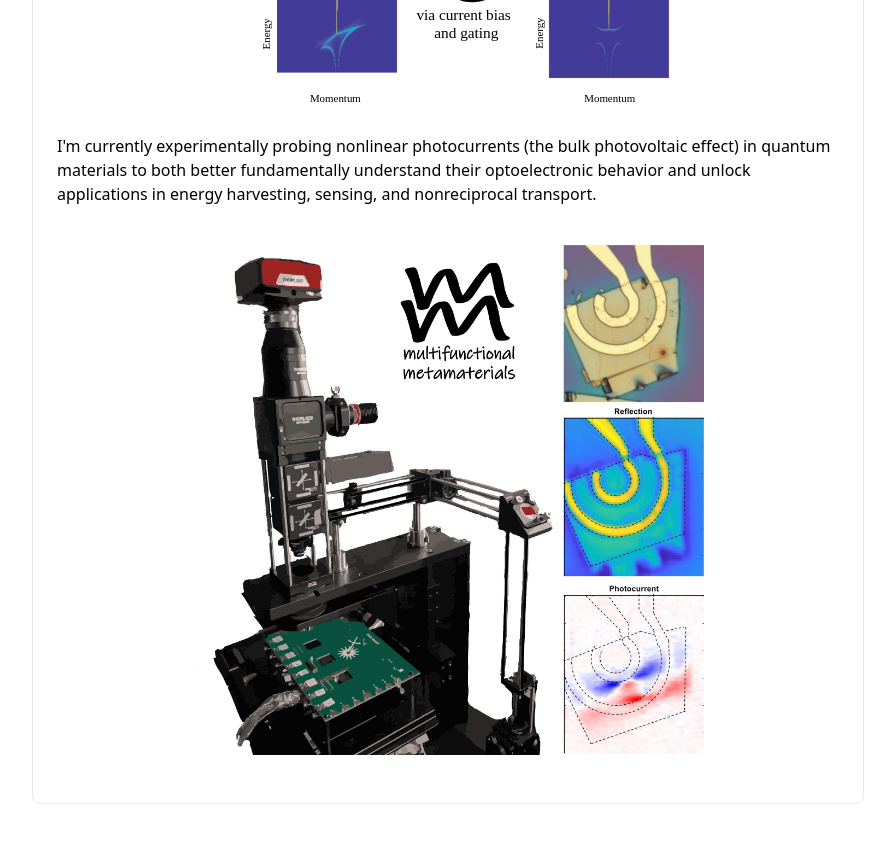
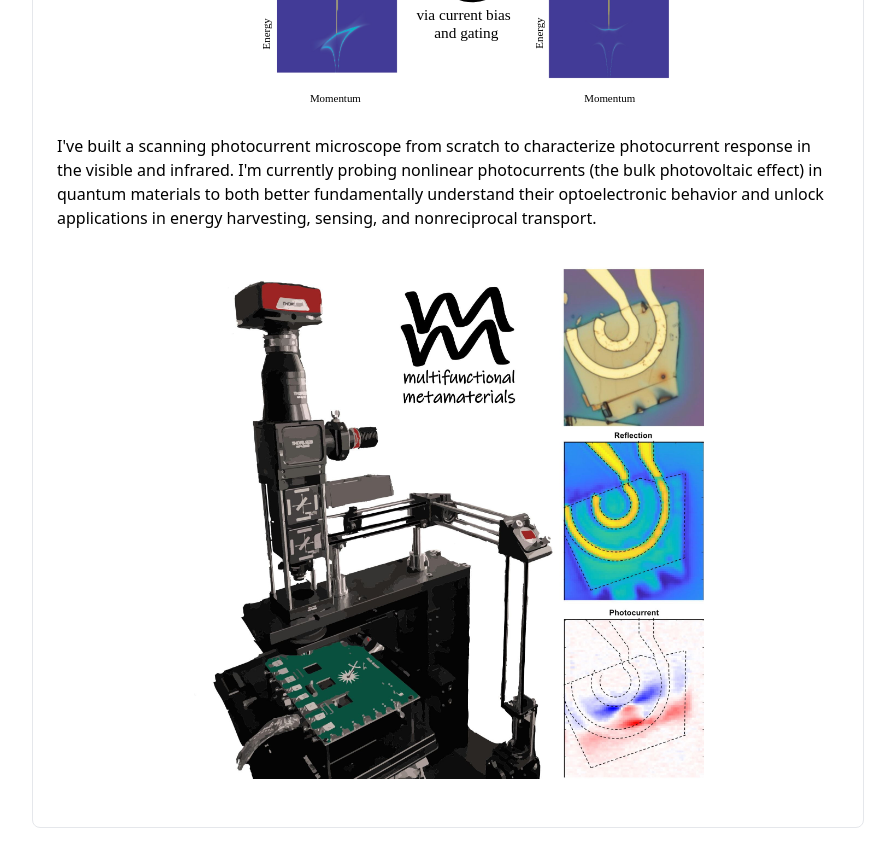
Before and after one commit to morganblevins/cv, a Next.js app: page / in a window 1280 px wide. Shown: the part 1260-2126 px from the top of the page, without its empty margins (192-1087 px from the left). Built offline with nearby package versions, Linux system fonts and the light colour scheme.

Commit message:
text on home

```diff
--- a/src/app/page.js
+++ b/src/app/page.js
@@ -67,7 +67,8 @@ export default function Home() {
       />
 
       <p className="text-black mb-4">
-        I'm currently experimentally probing nonlinear photocurrents (the bulk photovoltaic effect) in quantum materials to both better fundamentally understand their
+        I've built a scanning photocurrent microscope from scratch to characterize photocurrent response in the visible and infrared.
+        I'm currently probing nonlinear photocurrents (the bulk photovoltaic effect) in quantum materials to both better fundamentally understand their
         optoelectronic behavior and unlock applications in energy harvesting, sensing, and nonreciprocal transport.
       </p>
 
```
